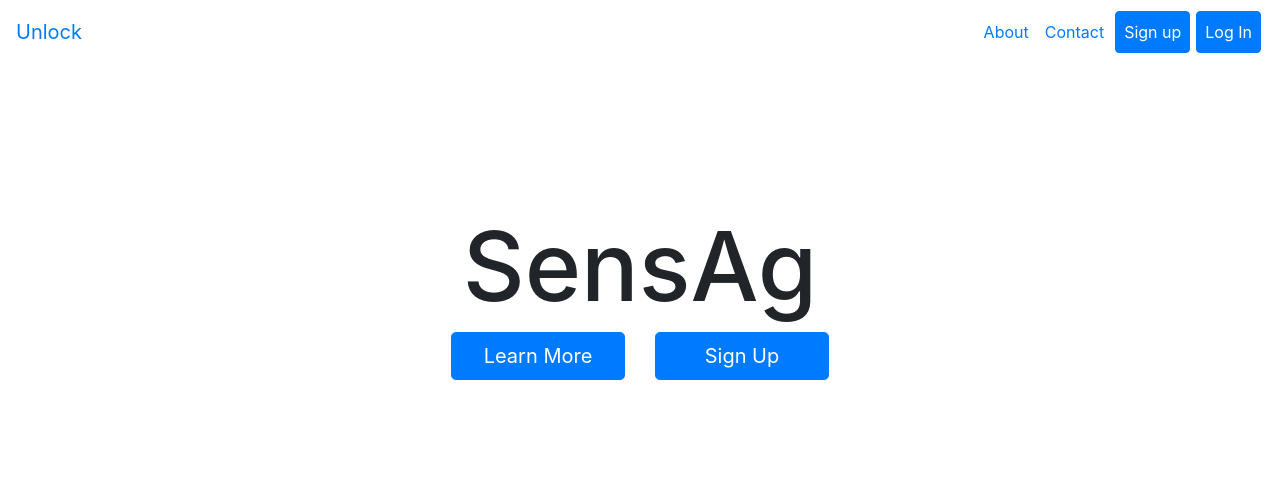
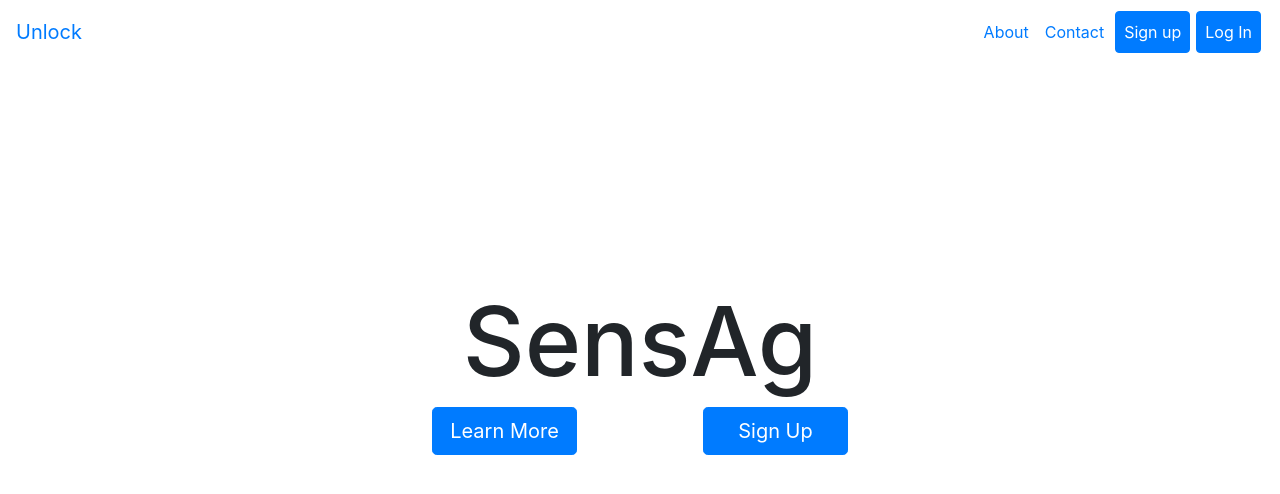
Before and after one commit to koogordo/ag-vis-ui, an Angular app: page / in a window 1280 px wide. Shown: the top 494 px of the page. Built offline with nearby package versions, Linux system fonts and the light colour scheme.

Commit message:
added all routes to app-router/routes.ts

```diff
--- a/src/app/home/home.component.css
+++ b/src/app/home/home.component.css
@@ -6,8 +6,8 @@
 }
 
 .cover-banner {
-  width: 50%;
-  height: 350px;
+  width: 40%;
+  height: 200px;
 }
 
 .cover-title {
@@ -17,10 +17,5 @@
 
 .cover-button {
   width: 60%;
+  margin: auto;
 }
-.left {
-  margin-left: auto;
-}
-.right {
-  margin-right: auto;
-}
--- a/src/app/home/home.component.html
+++ b/src/app/home/home.component.html
@@ -1,5 +1,5 @@
 <section class="cover">
-  <div class="cover-banner container-fluid">
+  <div class="cover-banner">
     <div class="row">
       <div class="col-lg-12 col-md-12 col-sm-12">
         <h1 class="cover-title">
@@ -9,10 +9,10 @@
     </div>
     <div class="row">
       <div class="col-lg-6 col-md-6 col-sm-12 flex-w-h-center">
-        <button class="btn btn-lg btn-primary cover-button left">Learn More</button>
+        <button class="btn btn-lg btn-primary cover-button">Learn More</button>
       </div>
       <div class="col-lg-6 col-md-6 col-sm-12 flex-w-h-center">
-        <button class="btn btn-lg btn-primary cover-button right">Sign Up</button>
+        <button class="btn btn-lg btn-primary cover-button">Sign Up</button>
       </div>
     </div>
   </div>
--- a/src/app/home/home.component.ts
+++ b/src/app/home/home.component.ts
@@ -1,4 +1,5 @@
 import { Component, OnInit } from '@angular/core';
+import { DatePipe } from '@angular/common';
 declare var $: any;
 @Component({
   selector: 'app-home',
--- a/src/app/top-bars/non-auth-top-bar/non-auth-top-bar.component.html
+++ b/src/app/top-bars/non-auth-top-bar/non-auth-top-bar.component.html
@@ -1,5 +1,5 @@
 <nav class="navbar navbar-expand-lg">
-  <a class="navbar-brand" href="index.html">Unlock</a>
+  <a class="navbar-brand" routerLink="">Unlock</a>
   <button class="navbar-toggler" type="button" data-toggle="collapse" data-target="#probootstrap-nav" aria-controls="probootstrap-nav"
     aria-expanded="false" aria-label="Toggle navigation">
     <span class="navbar-toggler-icon"></span>
@@ -7,8 +7,8 @@
 
   <div class="collapse navbar-collapse" id="probootstrap-nav">
     <ul class="navbar-nav ml-auto">
-      <li class="nav-item abs-center"><a href="about.html" class="nav-link abs-center">About</a></li>
-      <li class="nav-item abs-center"><a href="contact.html" class="nav-link abs-center">Contact</a></li>
+      <li class="nav-item abs-center"><a routerLink="/about" class="nav-link abs-center">About</a></li>
+      <li class="nav-item abs-center"><a routerLink="/contact" class="nav-link abs-center">Contact</a></li>
       <li class="nav-item top-bar-button"><a href="#" class="btn btn-primary nav-link">Sign up</a></li>
       <li class="nav-item top-bar-button"><a href="#" class="nav-link btn btn-primary">Log In</a></li>
     </ul>
```
Also changed, not shown: src/app/app-routing/routes.ts (+20 -0 lines).
